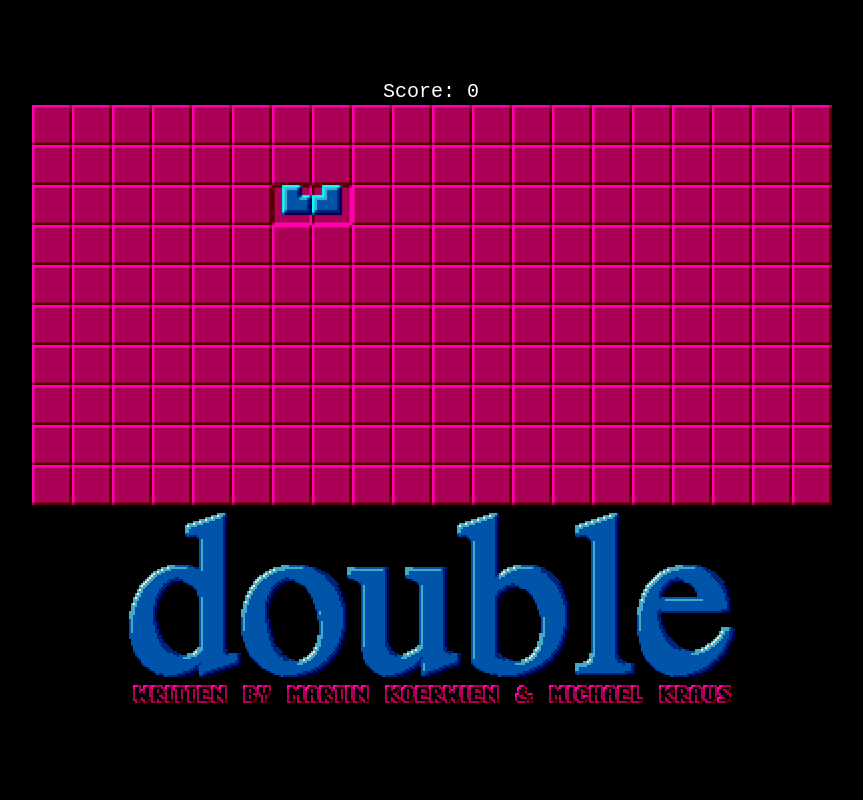
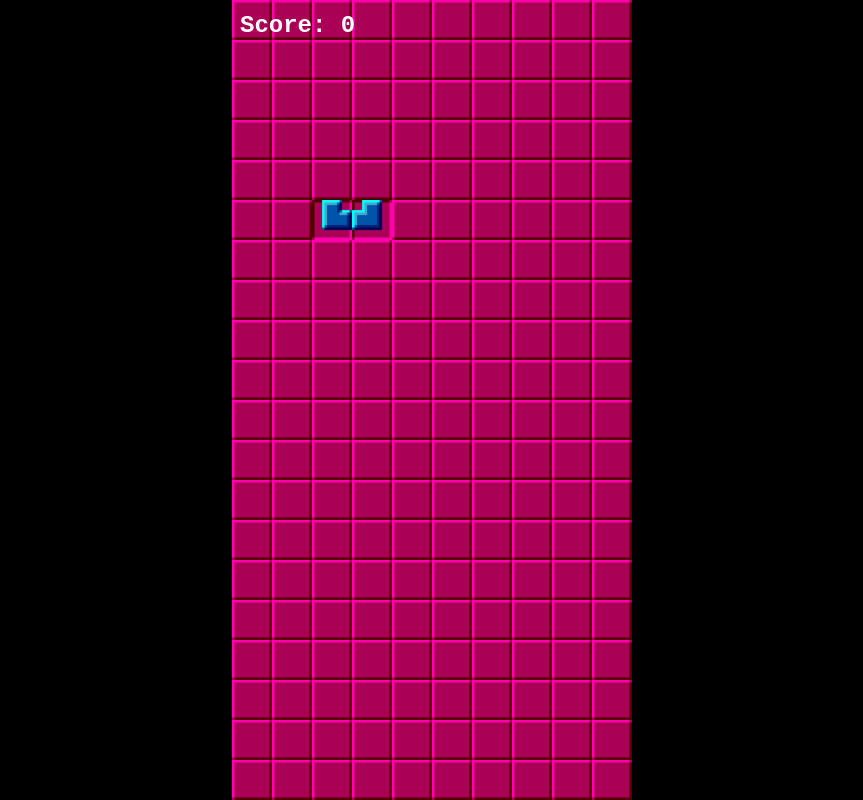
Before and after one commit to michaelkah/double-webapp, a website built with Vite: page index.html in a window 1280 px wide. Shown: the whole page, without its empty margins (208-1071 px from the left). Built offline with nearby package versions, Linux system fonts and the light colour scheme.

Commit message:
vertical. score fix.

```diff
--- a/index.html
+++ b/index.html
@@ -8,7 +8,7 @@
   </head>
   <body>
     <div id="app">
-  <canvas id="gameCanvas" width="800" height="520" style="touch-action:none; width:100%; max-width:800px; background:#000; display:block; margin:auto;"></canvas>
+  <canvas id="gameCanvas" style="touch-action:none; display:block; margin:auto;"></canvas>
     </div>
     <script type="module" src="/src/main.ts"></script>
   </body>
--- a/src/board.ts
+++ b/src/board.ts
@@ -23,7 +23,7 @@ export class Board {
   height: number;
   grid: Cell[][];
 
-  constructor(width = 20, height = 10) {
+  constructor(width = 10, height = 20) {
     // Use provided dimensions (default 10x20)
     this.width = width;
     this.height = height;
--- a/src/game.ts
+++ b/src/game.ts
@@ -321,6 +321,7 @@ export class Game {
       this.loopRemoval.index = 0;
       this.loopRemoval.active = true;
       this.loopRemoval.lastTime = performance.now();
+  this.loopRemoval.pointsPerTile = 1; // normal loop rewards 1 per tile
       // Score will be awarded when animation completes
       // Loop detected — start removal animation
     } else {
@@ -347,7 +348,9 @@ export class Game {
       lr.lastTime = now;
       // If finished
       if (lr.index >= lr.cells.length) {
-        lr.active = false;
+  lr.active = false;
+  // reset pointsPerTile back to default for future removals
+  lr.pointsPerTile = 1;
         // If the board is completely empty after removal, double the score
         let boardEmpty = true;
         for (let yy = 0; yy < this.board.height && boardEmpty; yy++) {
--- a/src/main.ts
+++ b/src/main.ts
@@ -9,10 +9,12 @@ const renderer = new Renderer('gameCanvas');
 
 function renderBoard() {
   renderer.clear();
-  renderer.drawBoard(game.state.board, game.state.score);
+  renderer.drawBoard(game.state.board);
   if (game.state.currentPiece) {
     renderer.drawPiece(game.state.currentPiece, game.state.board);
   }
+  // Draw score inside the board (top-left with padding)
+  renderer.drawScoreInside(game.state.board, game.state.score);
 }
 
 // Fit canvas to viewport so the full logical layout is visible
--- a/src/renderer.ts
+++ b/src/renderer.ts
@@ -9,9 +9,8 @@ export class Renderer {
   private ctx: CanvasRenderingContext2D;
   private cellImages: Record<number, HTMLImageElement>;
   private boardImages: Record<number, HTMLImageElement>;
-  private logoImage: HTMLImageElement;
-  private authorImage: HTMLImageElement;
-  private imageGap = 8;
+  // last computed cell size in device pixels
+  private lastCellSize = 40;
 
   constructor(canvasId: string) {
     const canvas = document.getElementById(canvasId) as HTMLCanvasElement;
@@ -34,18 +33,7 @@ export class Renderer {
       img.src = '/' + filename;
       this.boardImages[Number(cellType)] = img;
     }
-    // Load logo and author images (drawn below the board)
-    this.logoImage = new window.Image();
-    this.logoImage.src = '/double.gif';
-    this.authorImage = new window.Image();
-    this.authorImage.src = '/autoren.gif';
-    // Refit canvas when images load
-    this.logoImage.onload = () => {
-      if ((this as any)._lastBoard) this.fitToViewport((this as any)._lastBoard);
-    };
-    this.authorImage.onload = () => {
-      if ((this as any)._lastBoard) this.fitToViewport((this as any)._lastBoard);
-    };
+    // No logo/author images anymore
   }
 
   clear() {
@@ -54,48 +42,40 @@ export class Renderer {
     this.ctx.fillRect(0, 0, this.canvas.width, this.canvas.height);
   }
 
+  // Compute a responsive square cell size that ensures the board stays in
+  // portrait orientation. If the device is in landscape, prioritize the
+  // viewport height so the board remains taller than wide (portrait).
+  computeCellSize(board: import('./board').Board) {
+    const vw = window.innerWidth;
+    const vh = window.innerHeight;
+    // prefer to fill height so we get left/right letterboxing; but if width
+    // is too small for that, fall back to width-based size so the board fits.
+    const cellByHeight = Math.floor(vh / board.height);
+    if (cellByHeight <= 0) return 8;
+    if (cellByHeight * board.width <= vw) {
+      return Math.max(8, cellByHeight);
+    }
+    const cellByWidth = Math.floor(vw / board.width);
+    return Math.max(8, cellByWidth);
+  }
+
   drawText(text: string, x: number, y: number, color = 'black', font = '20px monospace') {
     this.ctx.fillStyle = color;
     this.ctx.font = font;
     this.ctx.fillText(text, x, y);
   }
 
-  drawBoard(board: import('./board').Board, score?: number) {
+  drawBoard(board: import('./board').Board) {
     // remember last board for responsive fitting
     (this as any)._lastBoard = board;
-  const cellSize = 40; // scale factor 2 (was 20)
-    const boardW = board.width * cellSize;
-    const boardH = board.height * cellSize;
-    const offsetX = Math.floor((this.canvas.width - boardW) / 2);
-    // Compute image displayed sizes
-    let logoH = 0;
-    let logoW = 0;
-    if (this.logoImage && this.logoImage.complete && this.logoImage.naturalWidth) {
-      logoW = Math.min(boardW, this.logoImage.naturalWidth);
-      const scale = logoW / this.logoImage.naturalWidth;
-      logoH = Math.floor(this.logoImage.naturalHeight * scale);
-    }
-    let authorH = 0;
-    let authorW = 0;
-    if (this.authorImage && this.authorImage.complete && this.authorImage.naturalWidth) {
-      authorW = Math.min(boardW, this.authorImage.naturalWidth);
-      const scale = authorW / this.authorImage.naturalWidth;
-      authorH = Math.floor(this.authorImage.naturalHeight * scale);
-    }
-    const imagesHeight = (logoH > 0 ? logoH + this.imageGap : 0) + (authorH > 0 ? authorH : 0);
-    const offsetY = Math.floor((this.canvas.height - (boardH + imagesHeight)) / 2);
+    // compute a responsive, square cell size
+    const cellSize = this.computeCellSize(board);
+    this.lastCellSize = cellSize;
 
-    // Draw score centered above the board
-    if (typeof score === 'number') {
-      const text = `Score: ${score}`;
-      this.ctx.fillStyle = 'white';
-      this.ctx.font = '20px monospace';
-      const m = this.ctx.measureText(text);
-      const tx = Math.floor((this.canvas.width - m.width) / 2);
-      // Place text a bit above the board; ensure it's not off-canvas
-      const ty = Math.max(22, offsetY - 8);
-      this.ctx.fillText(text, tx, ty);
-    }
+  // Place board at top of the canvas; horizontally centered.
+  const boardW = board.width * cellSize;
+  const offsetX = Math.floor((this.canvas.width - boardW) / 2);
+  const offsetY = 0; // top-aligned
 
     for (let y = 0; y < board.height; y++) {
       for (let x = 0; x < board.width; x++) {
@@ -107,92 +87,66 @@ export class Renderer {
           this.ctx.drawImage(img, px, py, cellSize, cellSize);
         } else {
           // If image not loaded yet, fill with a placeholder color
-            this.ctx.fillStyle = '#eee';
-            this.ctx.fillRect(px, py, cellSize, cellSize);
+          this.ctx.fillStyle = '#111';
+          this.ctx.fillRect(px, py, cellSize, cellSize);
         }
       }
     }
+    // no logos
+  }
 
-    // Draw logo and author images below the board, centered
-    let imgY = offsetY + boardH + this.imageGap;
-    if (logoH > 0) {
-      const drawLogoW = logoW;
-      const drawLogoH = logoH;
-      const logoX = Math.floor((this.canvas.width - drawLogoW) / 2);
-      this.ctx.drawImage(this.logoImage, 0, 0, this.logoImage.naturalWidth, this.logoImage.naturalHeight, logoX, imgY, drawLogoW, drawLogoH);
-      imgY += drawLogoH + this.imageGap;
-    }
-    if (authorH > 0) {
-      const drawAuthorW = authorW;
-      const drawAuthorH = authorH;
-      const authorX = Math.floor((this.canvas.width - drawAuthorW) / 2);
-      this.ctx.drawImage(this.authorImage, 0, 0, this.authorImage.naturalWidth, this.authorImage.naturalHeight, authorX, imgY, drawAuthorW, drawAuthorH);
-    }
+  drawScoreInside(board: import('./board').Board, score: number) {
+    // Use last computed cell size if available, otherwise compute
+    const cellSize = this.lastCellSize || this.computeCellSize(board);
+  const boardW = board.width * cellSize;
+  const offsetX = Math.floor((this.canvas.width - boardW) / 2);
+  const offsetY = 0;
+    // Draw score in top-left of the board with padding
+    const padding = Math.max(8, Math.floor(cellSize * 0.2));
+    const tx = offsetX + padding;
+    const ty = offsetY + padding + Math.floor(cellSize * 0.6); // font ascent
+    this.ctx.save();
+    // Ensure score is visible above tiles
+    this.ctx.fillStyle = 'white';
+    // Bigger and bold as requested
+    const fontSize = Math.max(14, Math.floor(cellSize * 0.6));
+    this.ctx.font = `bold ${fontSize}px monospace`;
+    this.ctx.fillText(`Score: ${score}`, tx, ty);
+    this.ctx.restore();
   }
 
   // Compute logical pixel size for the whole canvas based on board and images
   computeLayout(board: import('./board').Board) {
-    const cellSize = 40;
+    const cellSize = this.computeCellSize(board);
     const boardW = board.width * cellSize;
     const boardH = board.height * cellSize;
-    let logoH = 0;
-    let logoW = 0;
-    if (this.logoImage && this.logoImage.complete && this.logoImage.naturalWidth) {
-      logoW = Math.min(boardW, this.logoImage.naturalWidth * 2);
-      const scale = logoW / this.logoImage.naturalWidth;
-      logoH = Math.floor(this.logoImage.naturalHeight * scale);
-    }
-    let authorH = 0;
-    let authorW = 0;
-    if (this.authorImage && this.authorImage.complete && this.authorImage.naturalWidth) {
-      authorW = Math.min(boardW, this.authorImage.naturalWidth * 2);
-      const scale = authorW / this.authorImage.naturalWidth;
-      authorH = Math.floor(this.authorImage.naturalHeight * scale);
-    }
-    const imagesHeight = (logoH > 0 ? logoH + this.imageGap : 0) + (authorH > 0 ? authorH : 0);
-    const scoreArea = 32; // space for score above board
-    const totalH = boardH + imagesHeight + scoreArea + this.imageGap;
-    return { width: boardW, height: totalH };
+    // No images and score is drawn inside the board, so logical height = board height
+    return { width: boardW, height: boardH };
   }
 
   // Scale the canvas (via CSS size) so the full logical canvas fits in viewport/container
   fitToViewport(board: import('./board').Board) {
-    const layout = this.computeLayout(board);
-    const logicalW = layout.width;
-    const logicalH = layout.height;
-    // Keep canvas drawing coordinates at logical size
-    this.canvas.width = logicalW;
-    this.canvas.height = logicalH;
-    // find container width
-    const container = this.canvas.parentElement || document.body;
-    const maxCssW = Math.max(320, Math.min(container.clientWidth, window.innerWidth));
-    const maxCssH = Math.max(200, window.innerHeight - 20);
-    const scale = Math.min(maxCssW / logicalW, maxCssH / logicalH, 1);
-    this.canvas.style.width = Math.floor(logicalW * scale) + 'px';
-    this.canvas.style.height = Math.floor(logicalH * scale) + 'px';
+    // Set the canvas drawing buffer to viewport size so we can draw
+    // letterbox areas (left/right) directly. Compute a cell size that
+    // prefers filling the height (for portrait) and center horizontally.
+    const vw = window.innerWidth;
+    const vh = window.innerHeight;
+    // Set canvas logical size to viewport so black areas act as letterbox
+    this.canvas.width = vw;
+    this.canvas.height = vh;
+    this.canvas.style.width = '100vw';
+    this.canvas.style.height = '100vh';
+    // Compute cell size prioritizing height (left/right letterbox if possible)
+    const cellSize = this.computeCellSize(board);
+    this.lastCellSize = cellSize;
   }
 
   drawPiece(piece: import('./piece').Piece, board: import('./board').Board) {
-  const cellSize = 40; // scale factor 2
-    // Compute offsets in the same way drawBoard does
-  const boardW = board.width * cellSize;
-  const boardH = board.height * cellSize;
+    const cellSize = this.lastCellSize || this.computeCellSize(board);
+    // Compute offsets in the same way drawBoard does (top-aligned)
+    const boardW = board.width * cellSize;
     const offsetX = Math.floor((this.canvas.width - boardW) / 2);
-    // Compute image heights to reserve vertical space like drawBoard
-    let logoH = 0;
-    if (this.logoImage && this.logoImage.complete && this.logoImage.naturalWidth) {
-      const logoW = Math.min(boardW, this.logoImage.naturalWidth);
-      const scale = logoW / this.logoImage.naturalWidth;
-      logoH = Math.floor(this.logoImage.naturalHeight * scale);
-    }
-    let authorH = 0;
-    if (this.authorImage && this.authorImage.complete && this.authorImage.naturalWidth) {
-      const authorW = Math.min(boardW, this.authorImage.naturalWidth);
-      const scale = authorW / this.authorImage.naturalWidth;
-      authorH = Math.floor(this.authorImage.naturalHeight * scale);
-    }
-    const imagesHeight = (logoH > 0 ? logoH + this.imageGap : 0) + (authorH > 0 ? authorH : 0);
-    const offsetY = Math.floor((this.canvas.height - (boardH + imagesHeight)) / 2);
+    const offsetY = 0;
     // piece.shape is [x][y]
     const s = piece.shape;
     const w = s.length;
--- a/src/style.css
+++ b/src/style.css
@@ -26,6 +26,7 @@ body {
   margin: 0;
   display: flex;
   place-items: center;
+  justify-content: center;
   min-width: 320px;
   min-height: 100vh;
   background-color: #000;
@@ -39,7 +40,7 @@ h1 {
 #app {
   max-width: 1280px;
   margin: 0 auto;
-  padding: 2rem;
+  padding: 0;
   text-align: center;
 }
 
```
Also changed, not shown: README.md.
